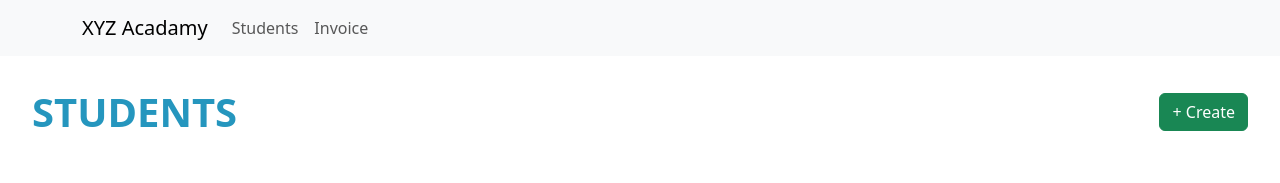
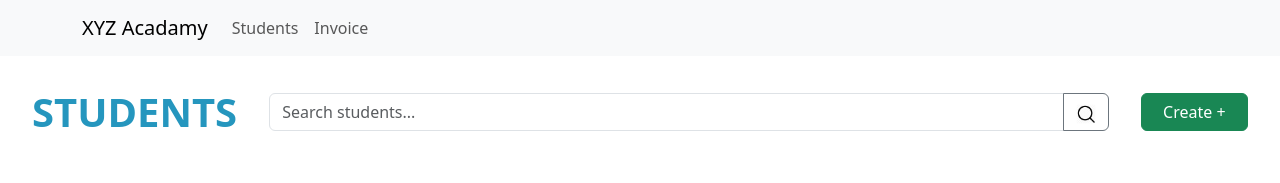
Before and after one commit to gananath-oss/assessment, a React (Create React App) app in the folder Client/: page /students in a window 1280 px wide. Shown: the top 183 px of the page. Built offline with nearby package versions, Linux system fonts and the light colour scheme; no server answers.

Commit message:
add search bar
- add search bar for student tab

```diff
--- a/Client/src/components/students/StudentsBody.js
+++ b/Client/src/components/students/StudentsBody.js
@@ -2,6 +2,7 @@ import React, { useEffect, useState } from "react";
 import axios from "axios";
 import Delete from "../../img/delete.svg";
 import Edit from "../../img/edit.svg";
+import Search from "../../img/search.webp";
 import CreateModel from "./CreateModel";
 import DeleteModal from "../models/DeleteModels";
 import EditModels from "./EditModels";
@@ -11,7 +12,9 @@ const StudentsTable = () => {
   const [editModalOpen, setEditModalOpen] = useState(false);
   const [deleteModalOpen, setDeleteModalOpen] = useState(false);
   const [students, setStudents] = useState([]);
+  const [fullStudents, setFullStudents] = useState([]);
   const [student, setStudent] = useState({});
+  const [searchQuery, setSearchQuery] = useState("");
 
   const handleCreateClick = () => {
     setCreateModalOpen(true);
@@ -27,6 +30,15 @@ const StudentsTable = () => {
     setStudent(student);
   };
 
+  const handleSearch = () => {
+    const filteredStudents = fullStudents.filter(
+      (student) =>
+        student.studentName.toLowerCase().includes(searchQuery.toLowerCase()) ||
+        student.subjectName.toLowerCase().includes(searchQuery.toLowerCase())
+    );
+    setStudents(filteredStudents);
+  };
+
   useEffect(() => {
     const fetchData = async () => {
       try {
@@ -34,7 +46,7 @@ const StudentsTable = () => {
           "http://localhost:5002/students/with-subjects"
         );
         setStudents(response.data.data);
-        console.log(response.data.data);
+        setFullStudents(response.data.data);
       } catch (error) {
         console.log(error.message || "An error occurred");
       }
@@ -61,13 +73,33 @@ const StudentsTable = () => {
         >
           STUDENTS
         </h1>
+        <div className="input-group">
+          <input
+            type="text"
+            className="form-control"
+            placeholder="Search students..."
+            value={searchQuery}
+            onChange={(e) => setSearchQuery(e.target.value)}
+          />
+          <button
+            className="btn btn-outline-secondary"
+            type="button"
+            onClick={handleSearch}
+          >
+            <img
+              src={Search}
+              alt="Search"
+              style={{ cursor: "pointer", width: "20px", height: "20px" }}
+            />
+          </button>
+        </div>
         <button
           type="button"
           className="btn btn-success"
-          style={{ margin: "2em" }}
+          style={{ margin: "2em", width: "150px" }}
           onClick={handleCreateClick}
         >
-          + Create
+          Create +
         </button>
       </div>
 
@@ -127,7 +159,7 @@ const StudentsTable = () => {
       <DeleteModal
         isOpen={deleteModalOpen}
         onClose={() => setDeleteModalOpen(false)}
-        studentID={student._id} // Ensure this is correctly passed
+        studentID={student._id}
       />
 
       <EditModels
```
Also changed, not shown: Client/src/img/search.webp (added).
